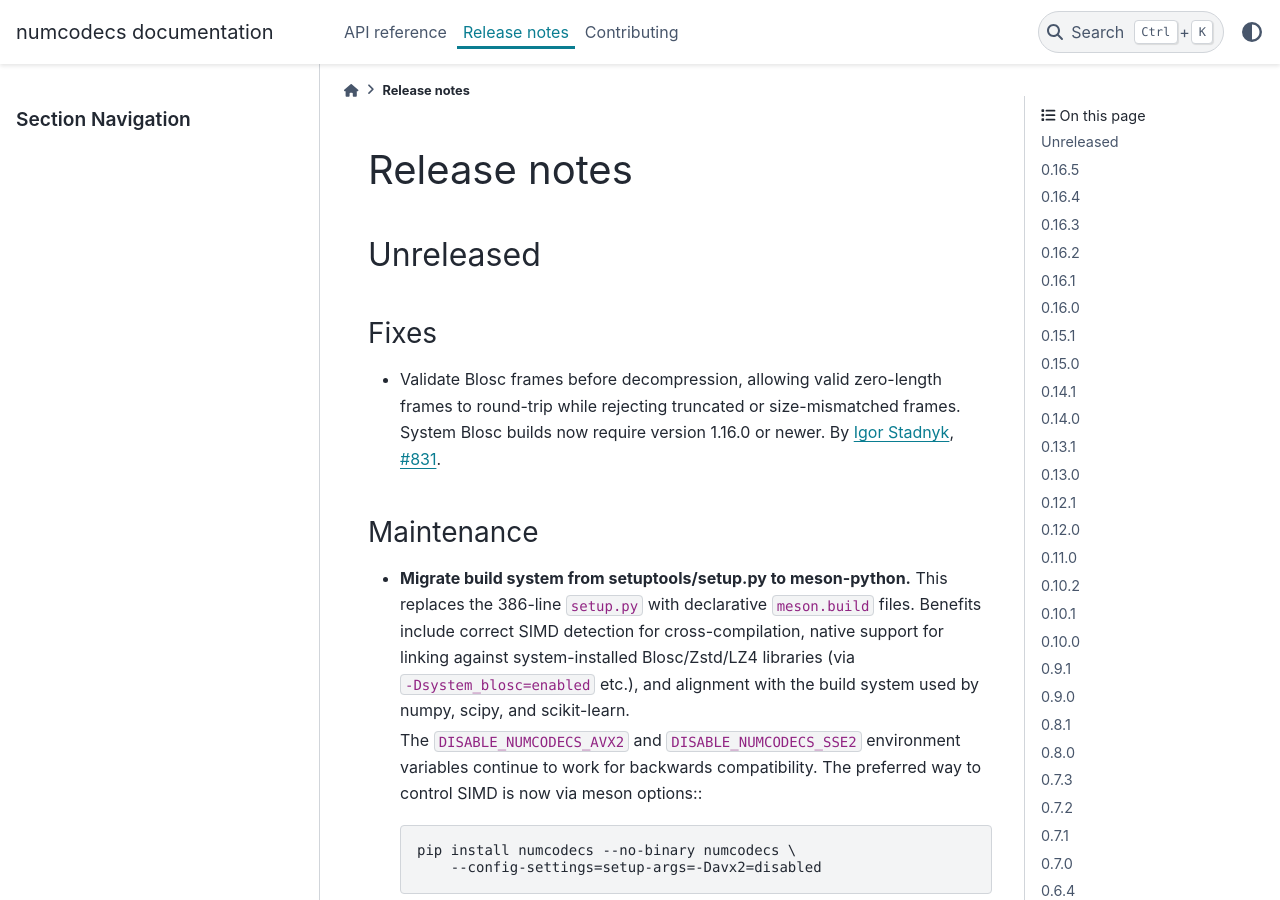
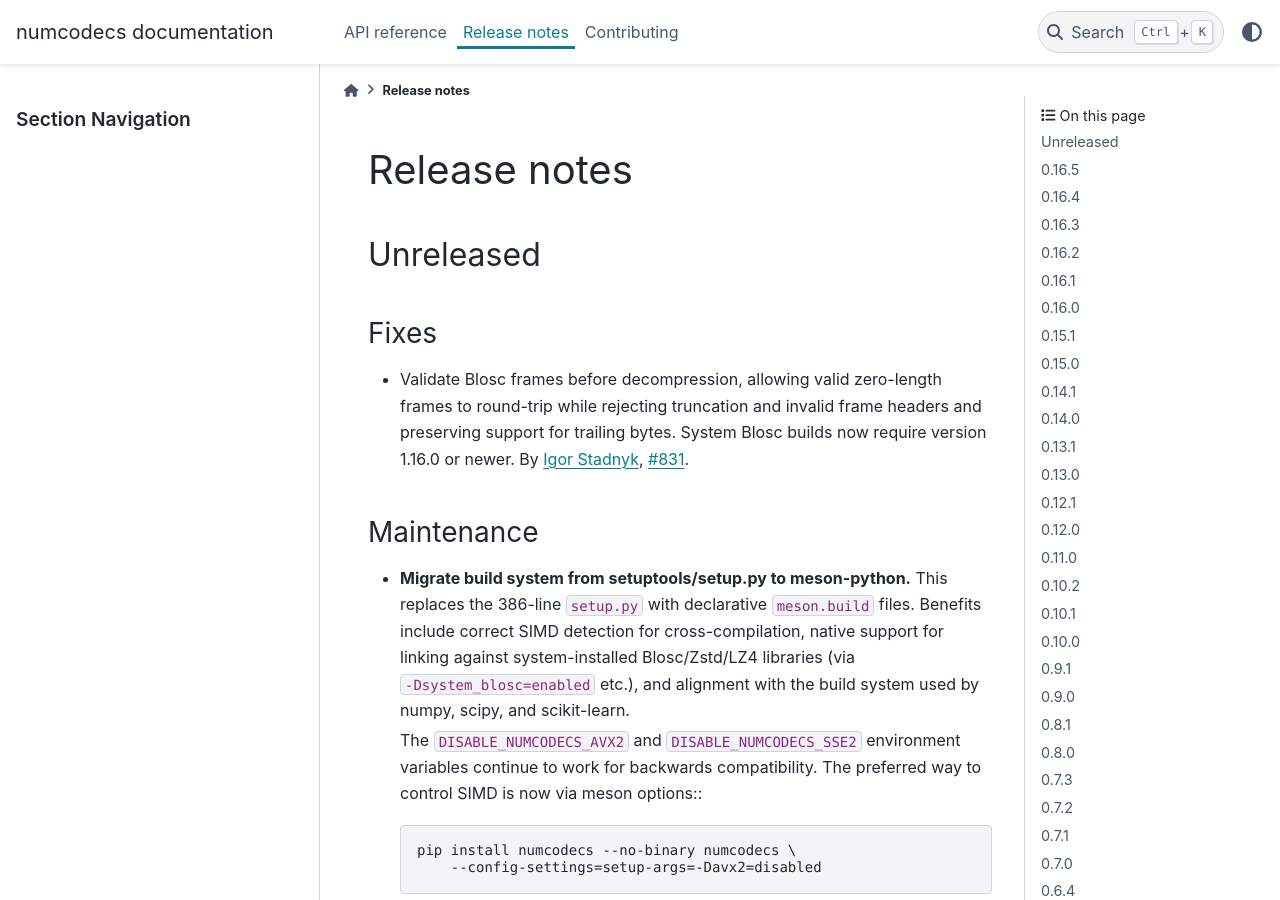
Before and after one commit to zarr-developers/numcodecs, a Sphinx documentation site: the page built from docs/release.md, in a window 1280 px wide and 900 px high. Built offline with Sphinx 7.4.7 and the PyData theme 0.15.4, drawn with Linux system fonts in a browser that asks for light colours; the version number could not be read and is left out.

Commit message:
Address Blosc decompression review feedback
Preserve trailing-byte compatibility, keep empty-frame output failures loud, verify the full decompressed size, and expand regression and build-documentation coverage.

Generated-by: OpenAI Codex

```diff
--- a/docs/release.md
+++ b/docs/release.md
@@ -17,8 +17,9 @@
 ### Fixes
 
 * Validate Blosc frames before decompression, allowing valid zero-length frames to round-trip
-  while rejecting truncated or size-mismatched frames. System Blosc builds now require version
-  1.16.0 or newer. By {user}`Igor Stadnyk <fallenmi>`, {issue}`831`.
+  while rejecting truncation and invalid frame headers and preserving support for trailing bytes.
+  System Blosc builds now require version 1.16.0 or newer. By
+  {user}`Igor Stadnyk <fallenmi>`, {issue}`831`.
 
 ### Maintenance
 
```
Also changed, not shown: docs/index.md (+2 -0 lines), 2 other files.
